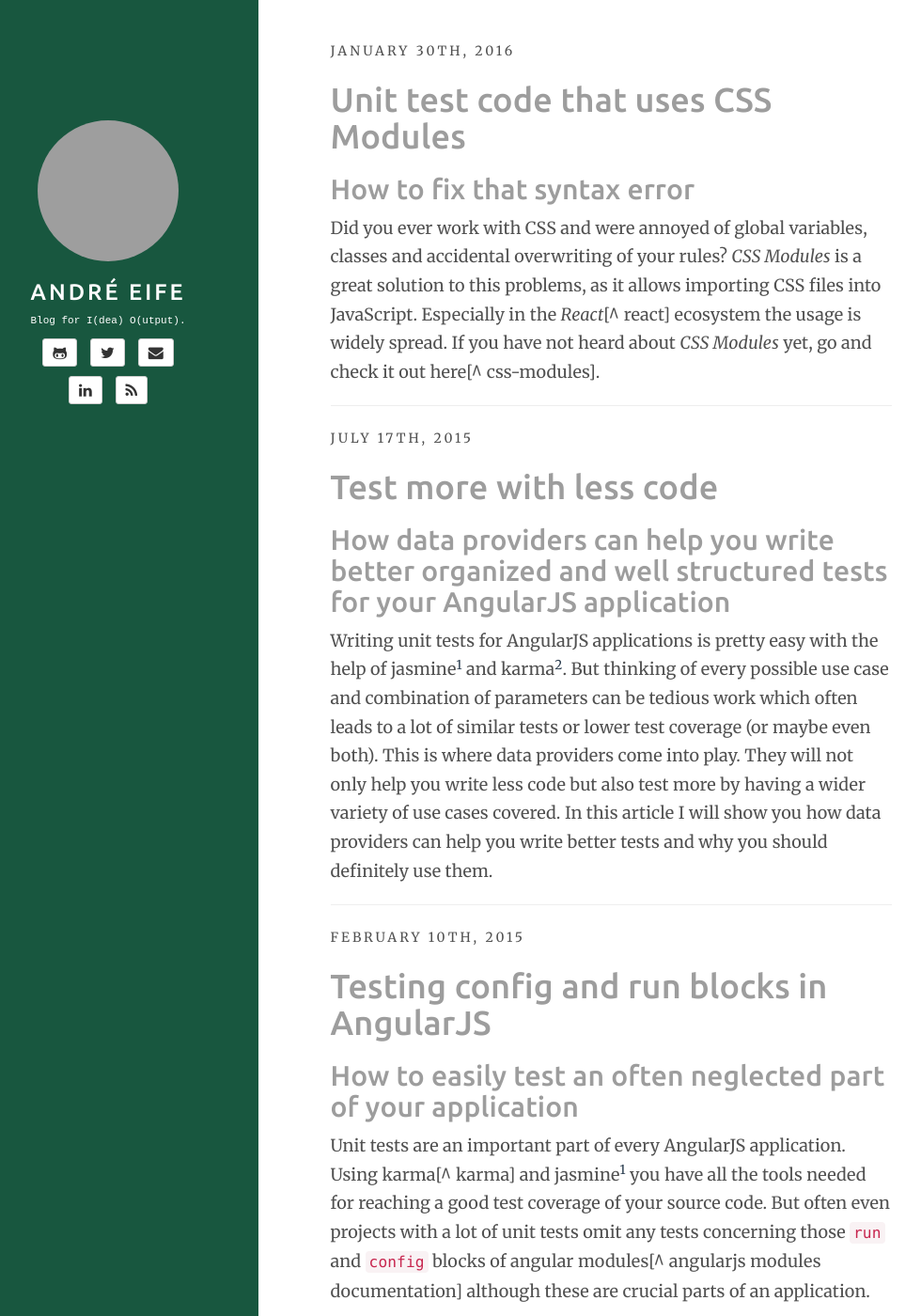
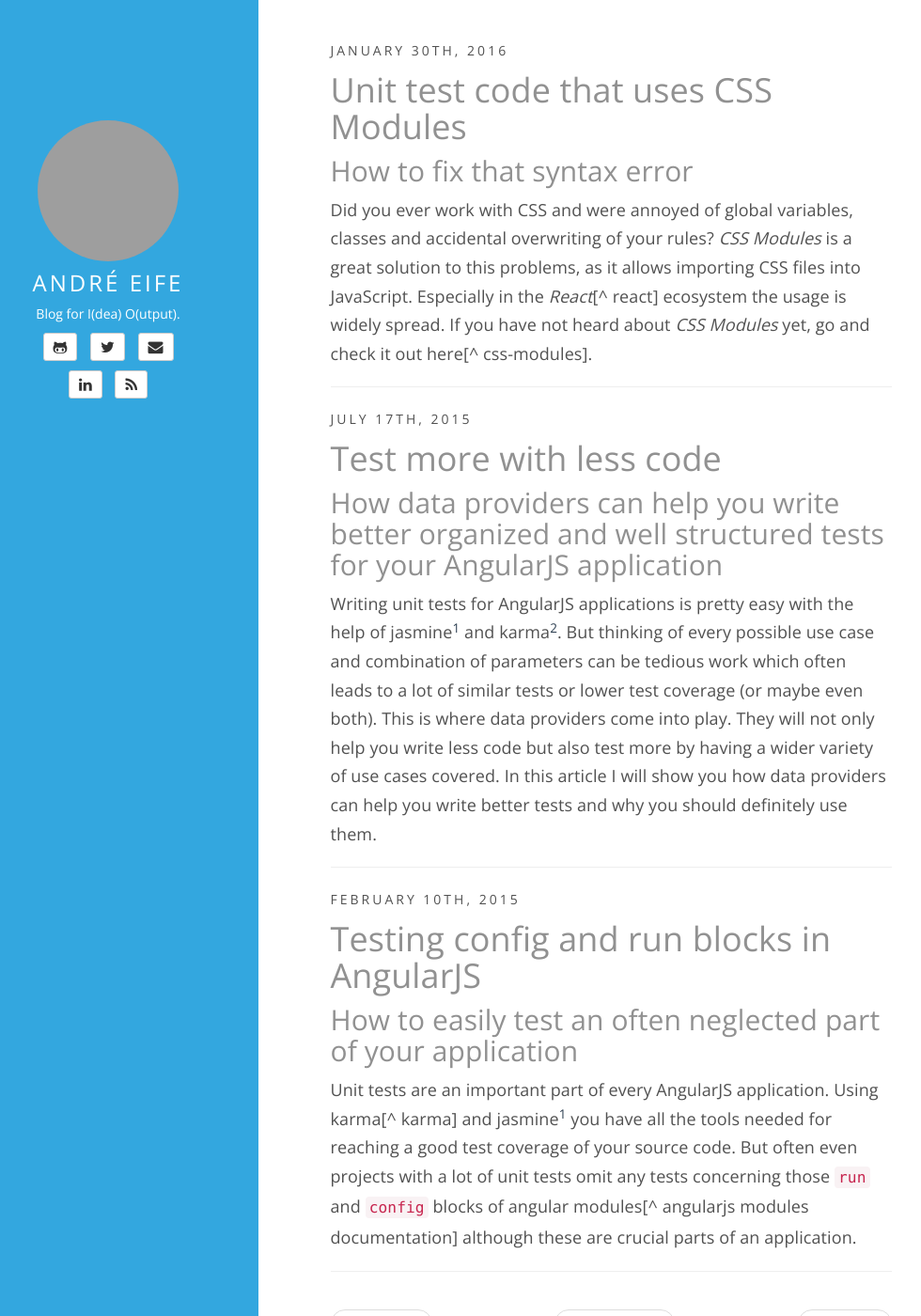
Before and after one commit to aeife/blog, a Jekyll site: the page built from index.html, in a window 1280 px wide and 1400 px high. Shown: the whole window at 94% size, without its empty margins (45-1025 px from the left). Built offline with Jekyll 4.4.1, drawn with Linux system fonts in a browser that asks for light colours; Markdown is read by kramdown in place of the engine named in the settings; the list of posts is cut into pages by our own code; grey boxes are pictures that could not be loaded.

Commit message:
adjusted font and main color

```diff
--- a/assets/css/style.css
+++ b/assets/css/style.css
@@ -1,5 +1,4 @@
-@import url(http://fonts.googleapis.com/css?family=Ubuntu:500&subset=latin,latin-ext);
-@import url(http://fonts.googleapis.com/css?family=Merriweather:400italic,400,700);
+@import url(https://fonts.googleapis.com/css?family=Open+Sans:400,300,700);
 
 html {
 	overflow-y: scroll;
@@ -7,13 +6,23 @@ html {
 
 body{
 	color: #515151;
+    font-family: 'Open Sans', sans-serif;
+}
+
+h1, h2, h3, h4, h5, h6 {
+    font-family: 'Open Sans', sans-serif;
+    font-weight: 100;
+}
+
+h1, h2, h3 {
+    margin-top: 10px;
 }
 
 .sidebar {
 	position: fixed;
 	top: 0px;
 	padding-top: 10%;
-	background-color: #18573F;
+	background-color: rgba(0, 146, 215, 0.8);
 	color: #fff;
 }
 
@@ -42,8 +51,7 @@ a.nav-link i{
 a.nav-link:hover { color: #777 }
 
 #bio {
-	font-family: "Courier New", Courier, monospace;
-	font-size: 11px;
+	font-size: 14px;
 	margin: 0 auto;
 	margin-bottom: 10px;
 }
@@ -111,7 +119,6 @@ article{
 article {
 	padding: 0 5% 0;
 	font-size: 18px;
-	font-family: 'Merriweather', serif;
 	letter-spacing: 0.01rem;
 }
 
@@ -135,9 +142,7 @@ article.home div a:hover, article.home pre a:hover { color: #2c3e50; text-decora
 article img { max-width: 100%; }
 
 h1,h2,h3,h4,h5,h6 {
-	font-family: 'Ubuntu',
-	sans-serif;
-	color: #9D9D9D;
+	color: #919191;
 }
 
 article.home h1,
@@ -146,15 +151,14 @@ article.home h3,
 article.home h4,
 article.home h5,
 article.home h6 {
-	font-family: 'Ubuntu', sans-serif;
-	color: #9D9D9D;
+	color: #919191;
 }
 
 article.home h1 a,
 article.home h2 a,
 article.home h3 a,
 article.home h4 a {
-	color: #9D9D9D;
+	color: #919191;
 }
 article.home h1 a:hover,
 article.home h2 a:hover,
@@ -175,7 +179,6 @@ article.home .footnotes {
 
 footer {
 	padding-top: 15px;
-	font-family: 'Ubuntu';
 }
 
 /* nav-vertical-tabs component */
@@ -221,3 +224,19 @@ ul.dropdown-menu>li>a>i.fa {
 p {
 	line-height: 1.7em;
 }
+
+.navbar-default {
+    background-color: rgba(0, 146, 215, 0.8);
+}
+.navbar-default a, .navbar-default .navbar-brand {
+    color: #fff;
+}
+
+.navbar-default a:hover, .navbar-default .navbar-brand:hover {
+    color: #efefef;
+    background-color: transparent !important;
+}
+
+.navbar-toggle {
+    margin-top: 14px;
+}
```
